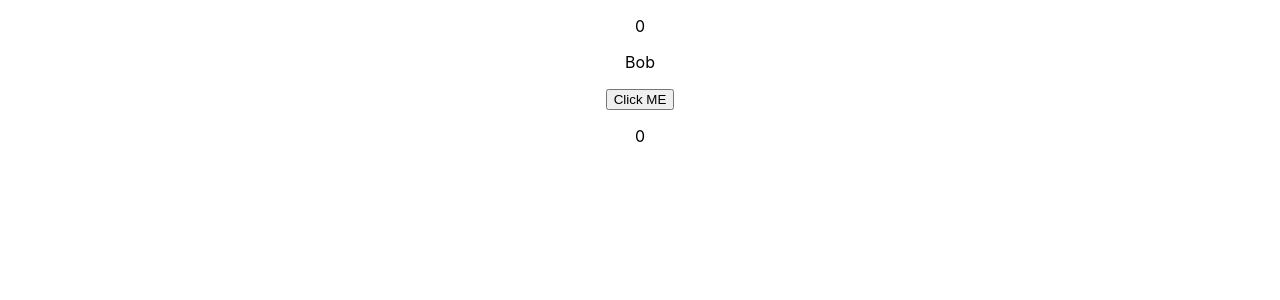
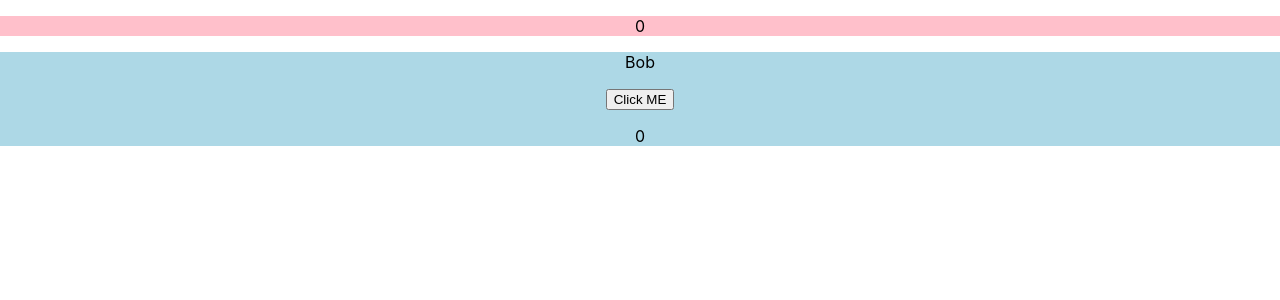
Before and after one commit to SebG-prog/use-reducer-use-context, a React (Create React App) app: page / in a window 1280 px wide. Shown: the top 300 px of the page. Built offline with nearby package versions, Linux system fonts and the light colour scheme.

Commit message:
added a touch of color to distinguish between the two components

```diff
--- a/src/components/CountClick.js
+++ b/src/components/CountClick.js
@@ -4,7 +4,7 @@ import MonContext from '../contexts/MonContext'
 const CountClick = () => {
   const [{click}] = useContext(MonContext)
   return (
-  <p>{click}</p>
+  <p style={{backgroundColor: 'pink'}}>{click}</p>
   )
 }
 
--- a/src/components/GetName.js
+++ b/src/components/GetName.js
@@ -15,7 +15,7 @@ const GetName = () => {
 
   return (
     loading ? <div>Loading...</div> :
-      <main>
+      <main style={{backgroundColor: 'lightblue'}}>
         <p>{name}</p>
         <button onClick={handleClick}>Click ME</button>
         <p>{click}</p>
```
